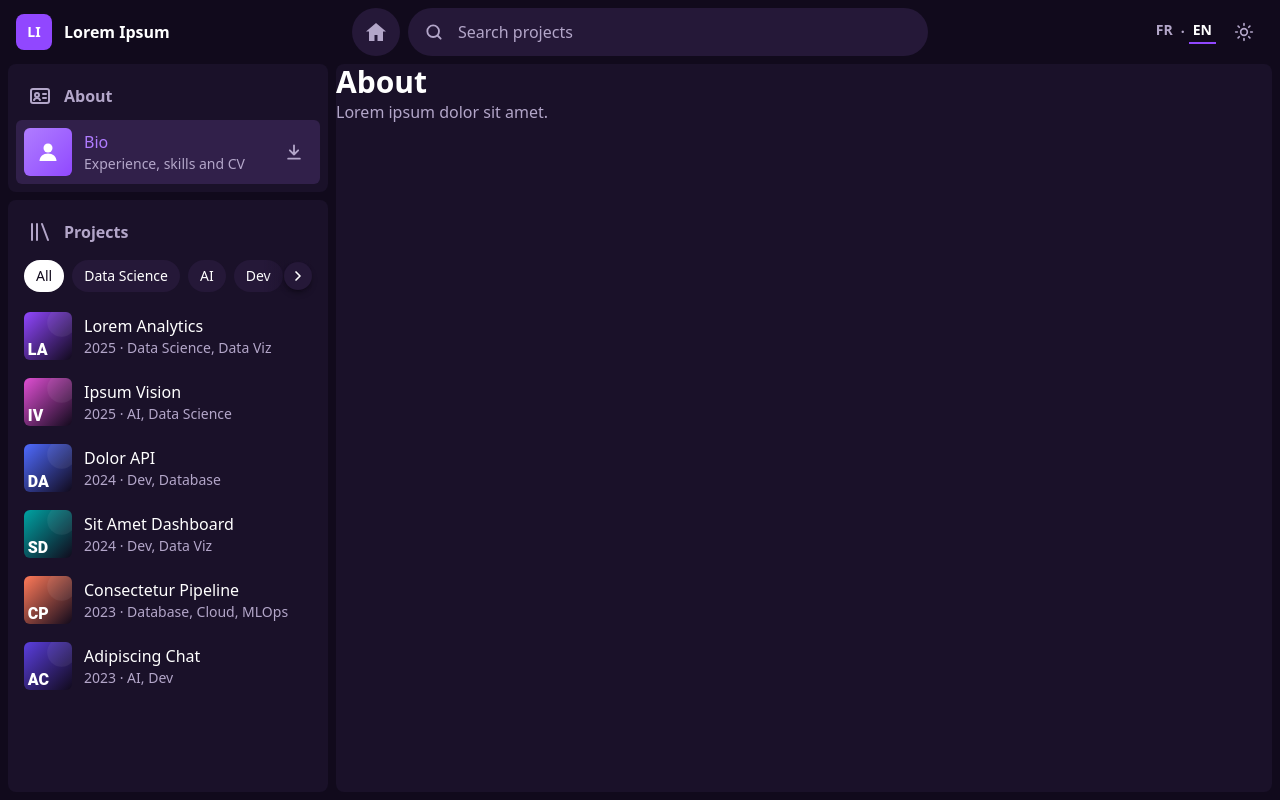
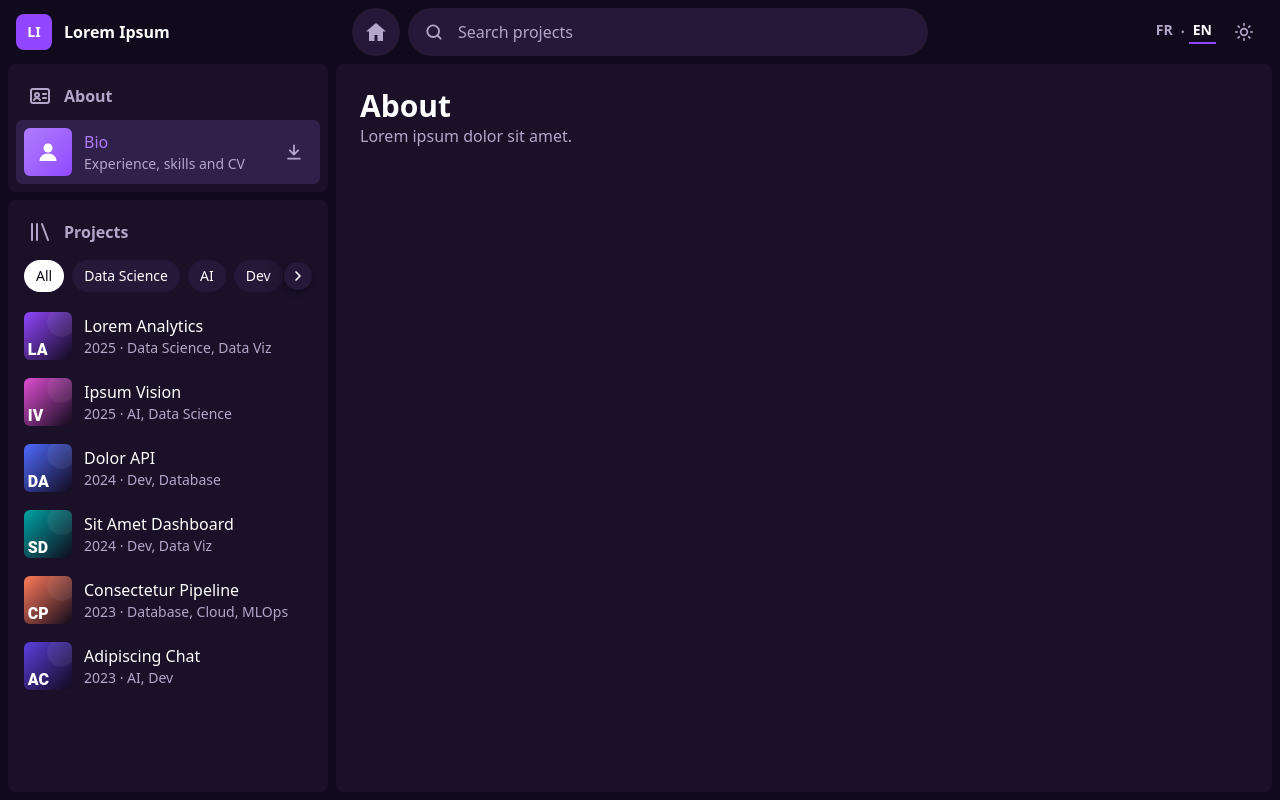
Before and after one commit to M-IZO/Portfolio, a React (Vite) app in the folder front/: page /en/about in a window 1280 px wide. Built offline with nearby package versions, Linux system fonts and the light colour scheme.

Commit message:
Adds padding to the about page

```diff
--- a/front/src/pages/About.tsx
+++ b/front/src/pages/About.tsx
@@ -6,7 +6,7 @@ function About() {
   useDocumentTitle(t('nav.about'))
 
   return (
-    <section>
+    <section className="p-6">
       <h1 className="text-3xl font-bold">{t('nav.about')}</h1>
       <p className="text-muted">{t('placeholder.text')}</p>
     </section>
```
